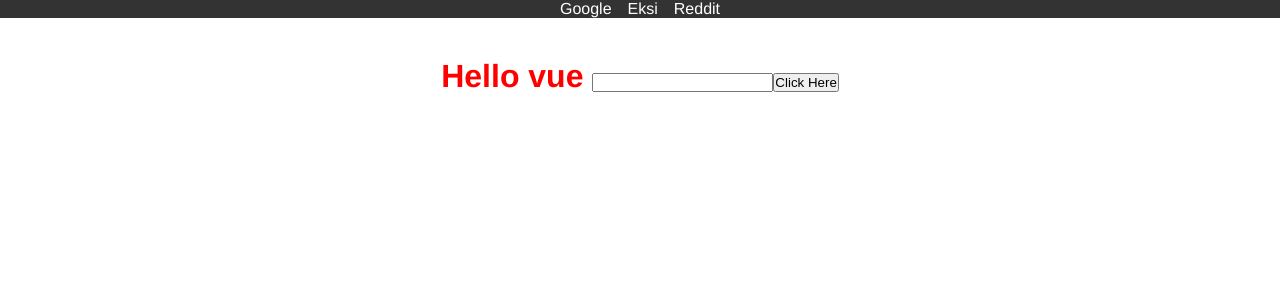
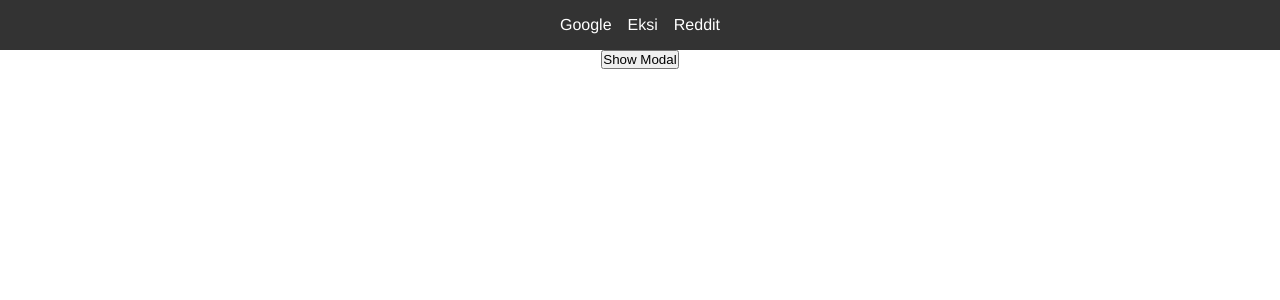
Before and after one commit to turkaytunc/vue-hello, a Vue app: page / in a window 1280 px wide. Shown: the top 300 px of the page. Built offline with nearby package versions, Linux system fonts and the light colour scheme.

Commit message:
add: modal

```diff
--- a/src/App.vue
+++ b/src/App.vue
@@ -1,17 +1,28 @@
 <template>
   <Navbar />
-  <HelloWorld msg="vue" />
+  <div v-if="showModal"><Modal msg="vue" @closemodal="toggleModal" /></div>
+  <button @click="toggleModal">Show Modal</button>
 </template>
 
 <script>
-import HelloWorld from './components/HelloWorld.vue';
+import Modal from './components/Modal.vue';
 import Navbar from './components/Navbar.vue';
 
 export default {
   name: 'App',
   components: {
-    HelloWorld,
+    Modal,
     Navbar,
+  },
+  data() {
+    return {
+      showModal: false,
+    };
+  },
+  methods: {
+    toggleModal() {
+      this.showModal = !this.showModal;
+    },
   },
 };
 </script>
--- a/src/components/HelloWorld.vue
+++ /dev/null
@@ -1,34 +0,0 @@
-<template>
-  <h1>
-    Hello
-    {{ msg }}
-    <input type="text" ref="vueInput" @change="handleChange" />
-    <button @click="handleClick">Click Here</button>
-  </h1>
-</template>
-
-<script>
-export default {
-  name: 'HelloWorld',
-  props: {
-    msg: String,
-  },
-
-  methods: {
-    handleClick() {
-      console.log(this.$.refs.vueInput.value);
-    },
-    handleChange(e) {
-      console.log(e.target.value);
-    },
-  },
-};
-</script>
-
-<!-- Add "scoped" attribute to limit CSS to this component only -->
-<style scoped>
-h1 {
-  margin: 40px 0 0;
-  color: red;
-}
-</style>
--- /dev/null
+++ b/src/components/Modal.vue
@@ -0,0 +1,41 @@
+<template>
+  <div class="modal-container" @click.self="closeModal">
+    <div class="modal-content">
+      <p>Hello {{ msg }}</p>
+      <button @click="closeModal">&times;</button>
+    </div>
+  </div>
+</template>
+
+<script>
+export default {
+  name: 'Modal',
+  props: {
+    msg: String,
+  },
+
+  methods: {
+    closeModal() {
+      this.$emit('closemodal');
+    },
+  },
+};
+</script>
+
+<!-- Add "scoped" attribute to limit CSS to this component only -->
+<style scoped>
+.modal-container {
+  display: flex;
+  background-color: rgba(0, 0, 0, 0.5);
+  align-items: center;
+  justify-content: center;
+  font-size: 2rem;
+  position: absolute;
+  width: 100%;
+  height: 100%;
+}
+.modal-content {
+  background-color: red;
+  color: aliceblue;
+}
+</style>
--- a/src/components/Navbar.vue
+++ b/src/components/Navbar.vue
@@ -12,13 +12,15 @@ export default {
 };
 </script>
 
-<style>
+<style scoped>
 .nav-bar {
   background-color: #333;
   color: white;
   width: 100%;
+  padding: 1rem 0;
 }
 a {
+  font-size: 1rem;
   color: white;
   text-decoration: none;
 }
```
